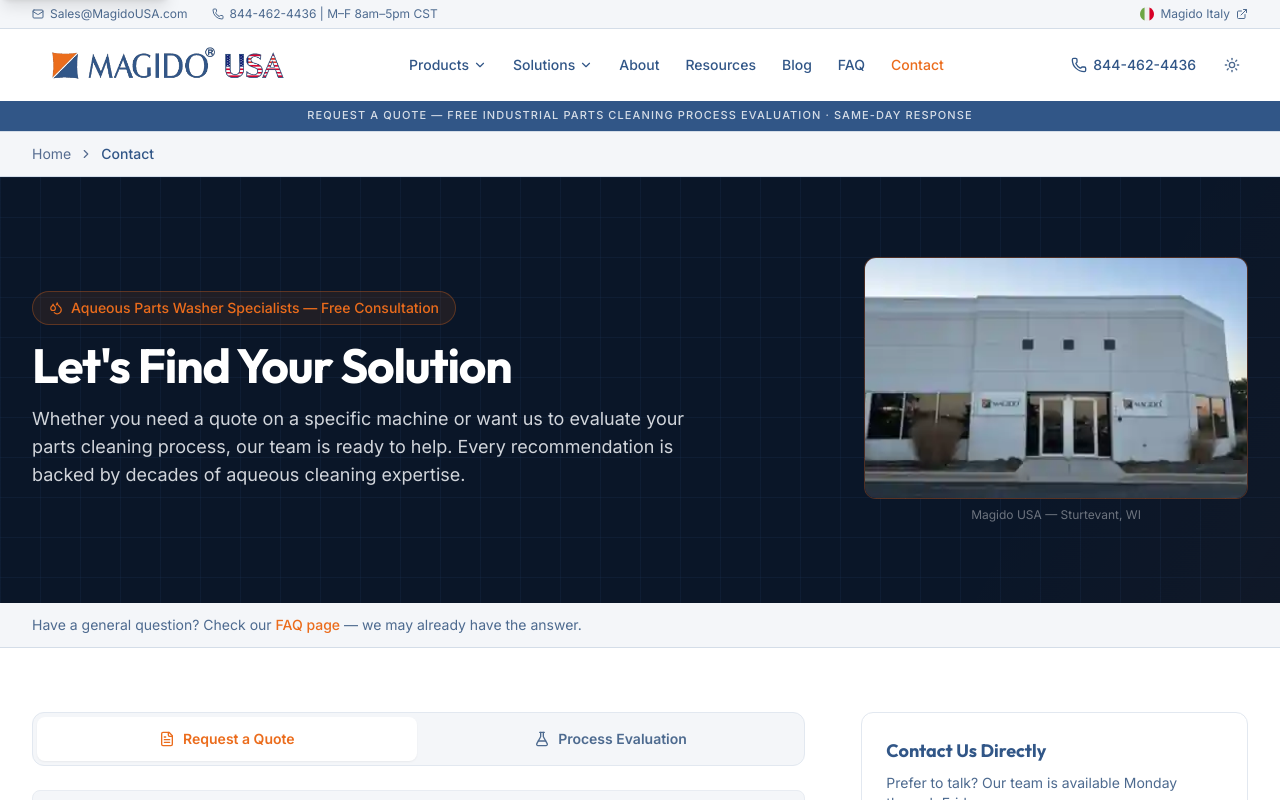
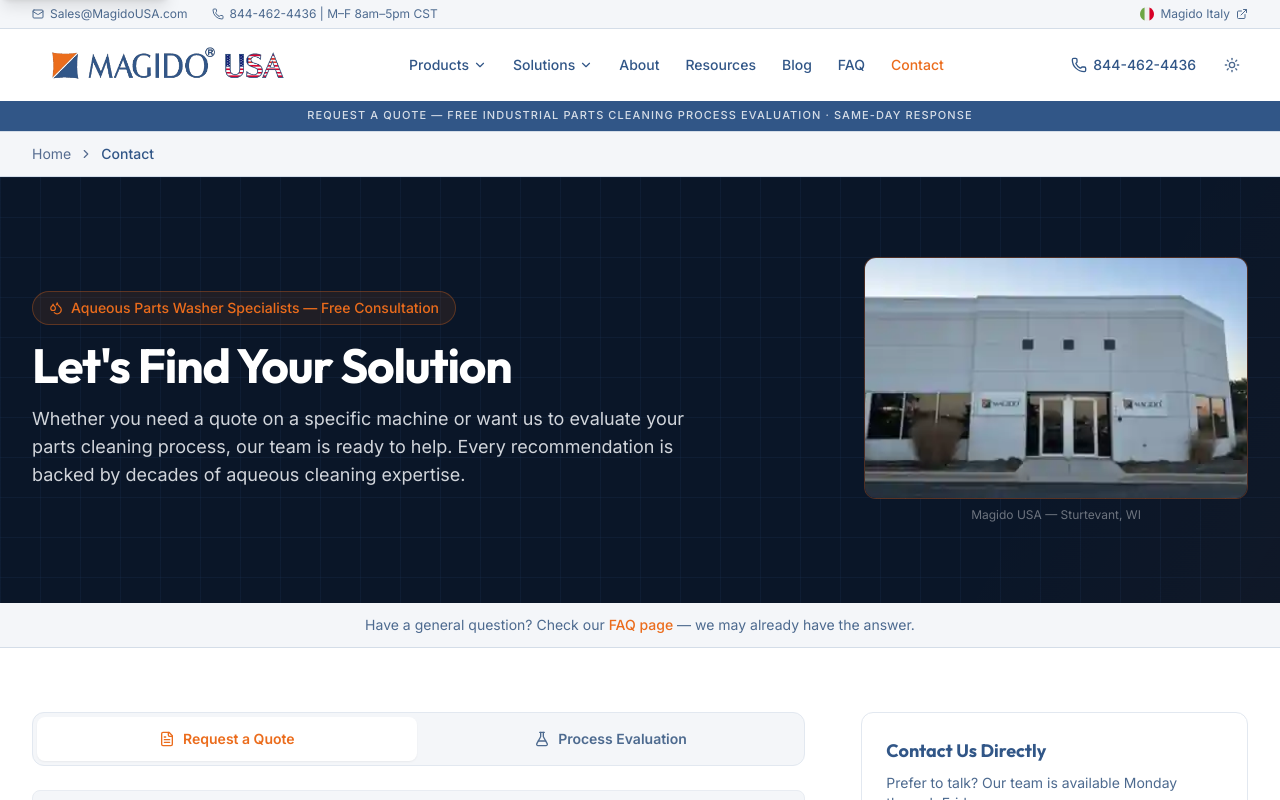
Before and after one commit to JasonBee99/MagidoUSA, a Next.js app: page /contact in a window 1280 px wide. Shown: the top 800 px of the page. Built offline with nearby package versions, Linux system fonts and the light colour scheme.

Commit message:
Phase 24: contact FAQ line — break after FAQ page, text-center

```diff
--- a/src/app/contact/page.tsx
+++ b/src/app/contact/page.tsx
@@ -194,12 +194,13 @@
       {/* ─── FAQ Callout ─── */}
       <div className="border-b border-[var(--color-border)] bg-[var(--color-bg-secondary)]">
         <div className="mx-auto max-w-7xl px-4 py-3 sm:px-6 lg:px-8">
-          <p className="text-sm text-[var(--color-text-secondary)]">
+          <p className="text-center text-sm text-[var(--color-text-secondary)]">
             Have a general question?{' '}<br className="sm:hidden" />Check our{' '}
             <Link href="/faq" className="font-medium text-magido-orange hover:underline">
               FAQ page
-            </Link>{' '}
-            — we may already have the answer.
+            </Link>
+            <br className="sm:hidden" />
+            {' '}— we may already have the answer.
           </p>
         </div>
       </div>
```
